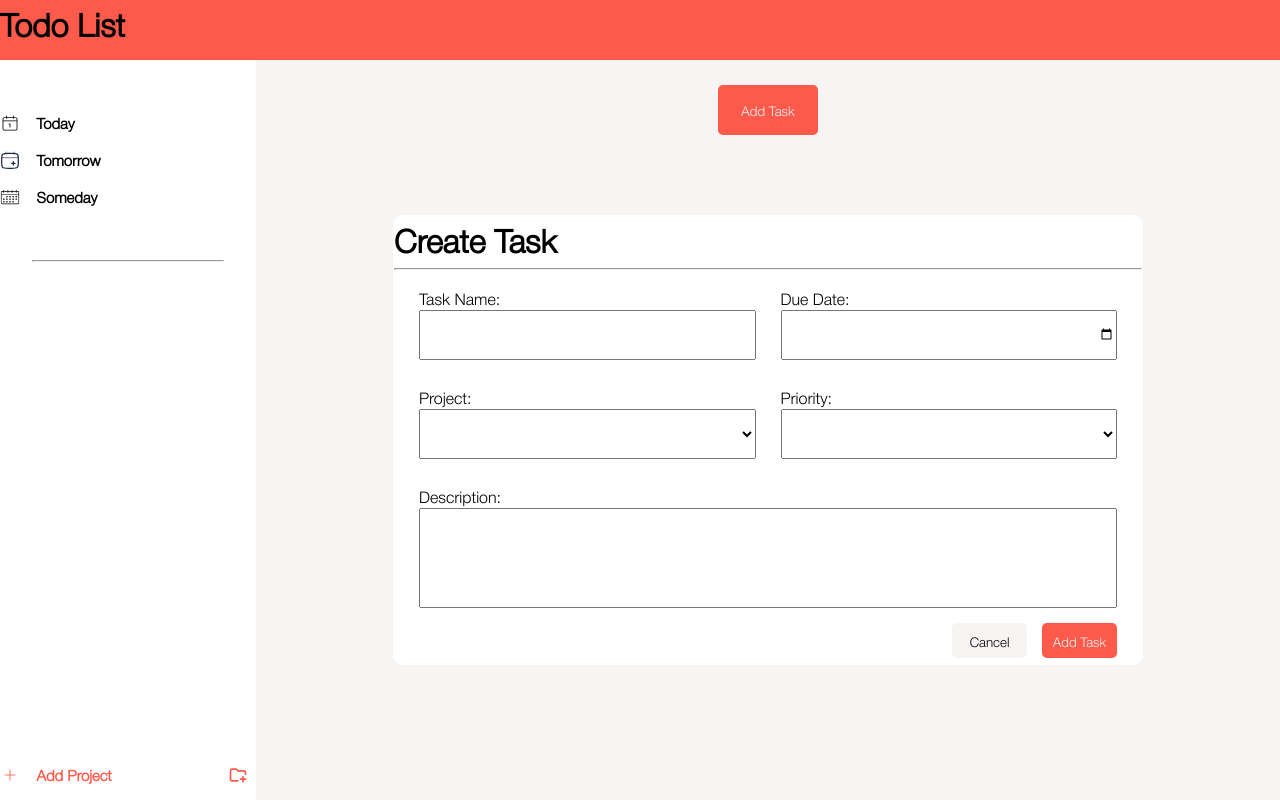
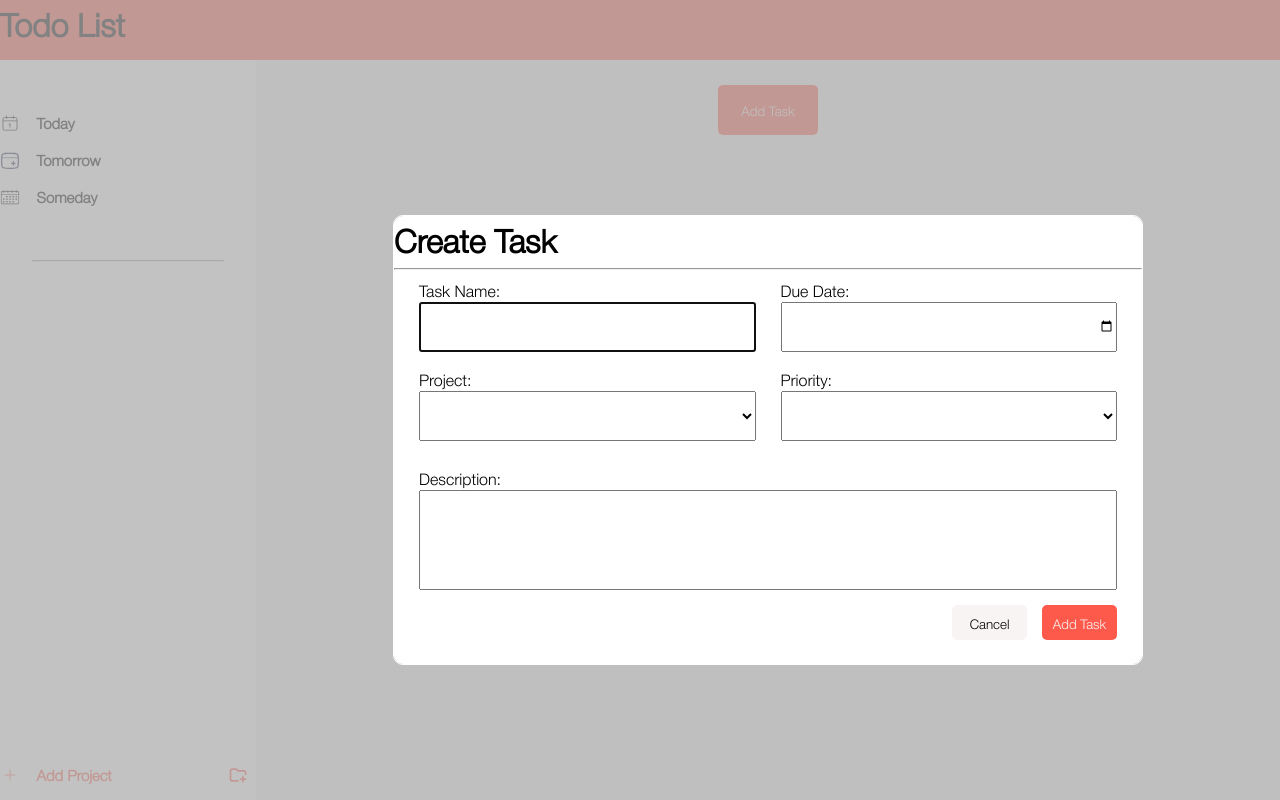
Before and after one commit to gavinv-m/12-todo-list, a website built with webpack: page dist/index.html in a window 1280 px wide. Both pictures are taken after a click on the button "Add Task". Built offline with nearby package versions, Linux system fonts and the light colour scheme.

Commit message:
Wrapped dialog descendants into a div
Previously, dialog descendants were not properly encapsulated,
causing the dialog to open automatically upon page load even without
the open attribute. This behavior was observed when setting the dialog
to display as grid. Now, by wrapping dialog descendants into a div,
we ensure proper containment, resolving the issue of the dialog
opening unexpectedly.

```diff
--- a/src/button-handlers.js
+++ b/src/button-handlers.js
@@ -1,9 +1,12 @@
-// taskModule.js
-export function setupClickEventListeners() {
+const listenForAddTaskButton = () => {
     const addTaskButton = document.querySelector('.add-task-btn');
-    const createTaskDialog = document.querySelector('.create-task-dialog');
+    const dialog = document.querySelector('.create-task-dialog');
 
     addTaskButton.addEventListener("click", () => {
-        createTaskDialog.style.visibility = "visible";
+        dialog.showModal();
     });
-};
+}
+
+export function setupClickEventListeners() {
+    listenForAddTaskButton();
+}
--- a/src/index.js
+++ b/src/index.js
@@ -1,7 +1,7 @@
 import  './style.css';
 import  { taskManager } from './todo-manager.js';
 import { addImages } from './add-images.js';
-import { setupClickEventListeners } from "./button-handlers";
+import { setupClickEventListeners } from './button-handlers'; // Replace './yourModule.js' with the path to your module file
 
 
 document.addEventListener("DOMContentLoaded", () => {
--- a/src/style.css
+++ b/src/style.css
@@ -23,12 +23,6 @@ body {
 }
 
 
-.add-task-form {
-    padding: 0px 25px 25px 25px;
-    margin-top: 10px;
-}
-
-
 .add-task-btn {
     background-color: #fe5a4c;
     border-style: none;
@@ -42,6 +36,12 @@ body {
 .add-task-btn:hover,
 .add-task-form-buttons button:hover {
     cursor: pointer;
+}
+
+
+.add-task-form {
+    padding: 0px 25px 25px 25px;
+    margin-top: 7px;
 }
 
 
@@ -86,7 +86,6 @@ dialog::backdrop {
     border: 1px solid white;
     border-radius: 10px;
     height: 450px;
-    visibility: hidden;
     width: 750px;
 
     /* Positioning */
@@ -95,16 +94,23 @@ dialog::backdrop {
     left: 60%;
     transform: translate(-50%, -50%);
 
-    /* Items */
-    display: grid;
-    gap: 10px;
-    grid-template-rows: 50px 1fr;
 }
+
 
 .create-task-dialog hr {
     margin-top: 5px;
     width: 100%;
 }
+
+
+.dialog-items-container {
+
+     /* Descendants: */
+    display: grid;
+    gap: 5px;
+    grid-template-rows: 50px 1fr;
+}
+
 
 .date {
     height: 30px;
@@ -227,7 +233,8 @@ option {
     margin-bottom: 25px;
 
     /* Descendants: */
-    gap: 25px;
+    column-gap: 25px;
+    row-gap: 15px;
     display: grid;
     grid-template-columns: repeat(auto-fit, minmax(250px, 1fr));
 
```
Also changed, not shown: dist/index.html.
